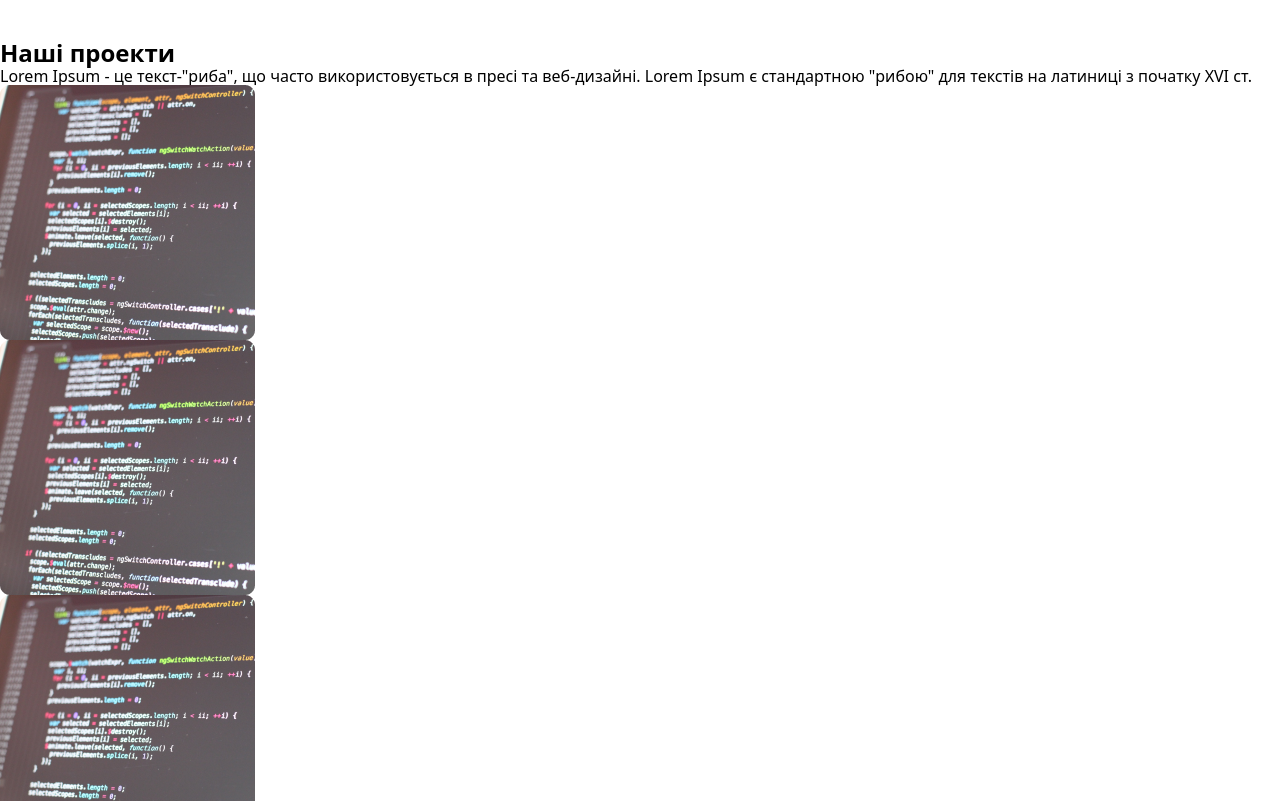
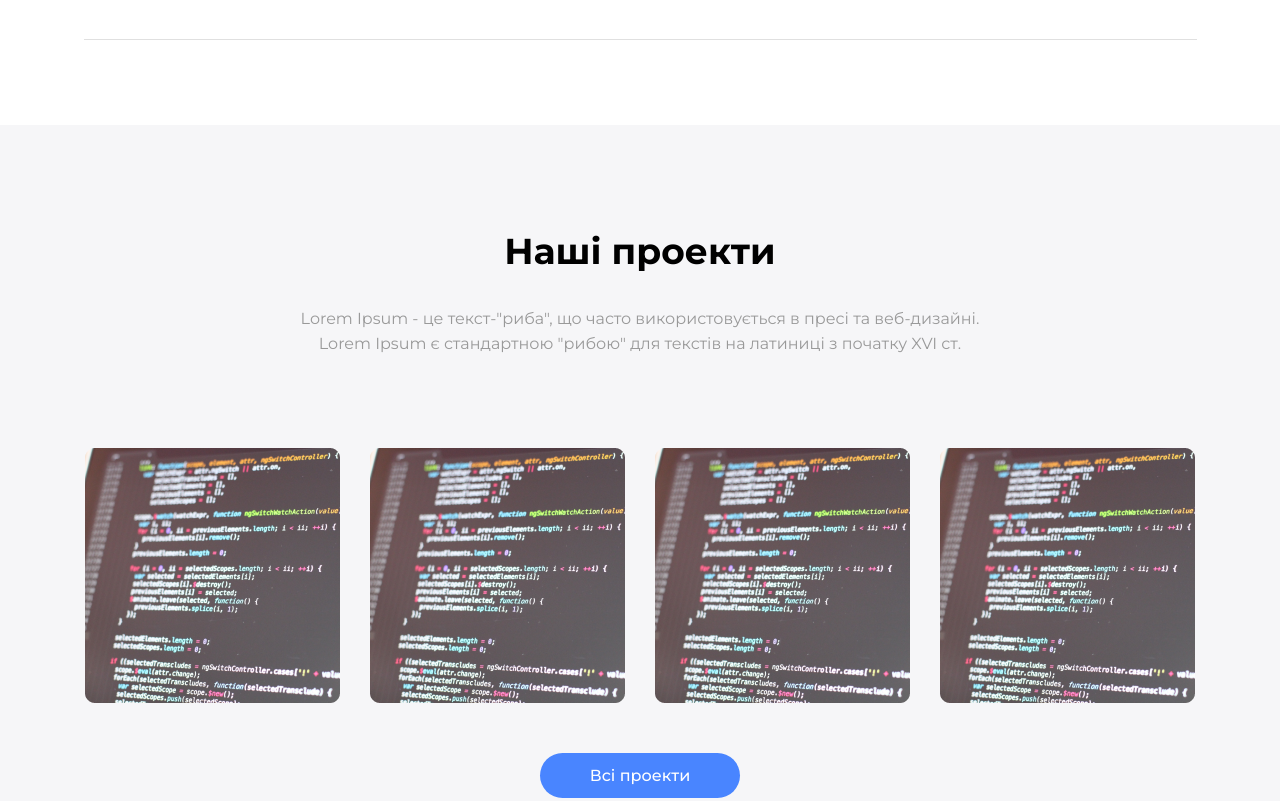
Before and after one commit to antonkrivenko/IT-studio, a plain HTML site: page index.html in a window 1280 px wide. Shown: the part 3200-4001 px from the top of the page. Drawn offline with nearby package versions, Linux system fonts and the light colour scheme.

Commit message:
create section all-projects

```diff
--- a/index.html
+++ b/index.html
@@ -133,7 +133,7 @@
     </section>
     <!-- all-services -->
     <section class="all-services">
-        <div class="container">
+        <div class="container all-services-container">
         <div class="all-services-text-container">
         <h2 class="all-services-title">Наші роботи на яких ми спеціалізуємось</h2>
         <a href="#" class="all-services-link">Всі послуги</a>
@@ -162,9 +162,10 @@
     </section>
     <!-- all-projects -->
     <section class="all-projects">
+        <div class="all-projects-text-container">
         <h2 class="all-projects-title">Наші проекти</h2>
-        <p class="all-projects-text">
-            Lorem Ipsum - це текст-"риба", що часто використовується в пресі та веб-дизайні. Lorem Ipsum є стандартною "рибою" для текстів на латиниці з початку XVI ст.</p>
+        <p class="all-projects-text">Lorem Ipsum - це текст-"риба", що часто використовується в пресі та веб-дизайні. Lorem Ipsum є стандартною "рибою" для текстів на латиниці з початку XVI ст.</p>
+        </div>
         <ul class="all-projects-list">
             <li class="all-projects-list-item"><img src="./img/Rectangle2.3.png" alt="" class="all-projects-list-img"></li>
             <li class="all-projects-list-item"><img src="./img/Rectangle2.3.png" alt="" class="all-projects-list-img"></li>
--- a/sass/layout/_all-projects.scss
+++ b/sass/layout/_all-projects.scss
@@ -0,0 +1,52 @@
+.all-projects {
+    margin-top: 85px;
+    padding-top: 100px;
+    padding-bottom: 130px;
+    background-color: #F6F6F8;
+    &-text-container{
+        display: flex;
+        align-items: center;
+        flex-direction: column;
+    }
+    &-title{
+        margin-bottom: 28px;
+        font-family: Montserrat;
+        font-size: 36px;
+        font-weight: 700;
+        line-height: 52.66px;
+        text-align: center;
+        color: #000000;
+    }
+    &-text{
+        width: 730px;
+        font-family: Montserrat;
+        font-size: 16px;
+        font-weight: 400;
+        line-height: 25.36px;
+        text-align: center;
+        color: #999999;
+        margin-bottom: 92px;
+    }
+    &-list{
+        display: flex;
+        justify-content: center;
+        gap: 30px;
+    }
+    &-link{
+        display: flex;
+        justify-content: center;
+        align-items: center;
+        margin: 0 auto;
+        background-color: #4985FF;
+        width: 200px;
+        height: 45px;
+        border-radius: 30px;
+        font-family: Montserrat;
+        font-size: 16px;
+        font-weight: 500;
+        line-height: 19.5px;
+        text-align: center;
+        color:#FFFFFF;
+        margin-top: 50px;
+    }
+}
--- a/sass/layout/_all-services.scss
+++ b/sass/layout/_all-services.scss
@@ -1,6 +1,5 @@
 .all-services{
     padding-top: 100px;
-    padding-bottom: 85px;
     position: relative;
     z-index: 1;
     &::before {
@@ -9,9 +8,13 @@
         top: 0;
         left: 0;
         width: 100%;
-        height: 50%;
+        height: 55%;
          background: linear-gradient(90deg, #504DC2 0%, #5F12D0 100%);
         z-index: -1;
+    }
+    &-container {
+        padding-bottom: 85px;
+        border-bottom: 1px solid #E0E0E0;
     }
     &-title{
         font-family: Montserrat;
--- a/sass/main.scss
+++ b/sass/main.scss
@@ -7,3 +7,4 @@
 @import "./layout/services";
 @import "./layout/about-us";
 @import "./layout/all-services";
+@import "./layout/all-projects";
```
Also changed, not shown: css/main.css, css/main.min.css, 2 other files.
